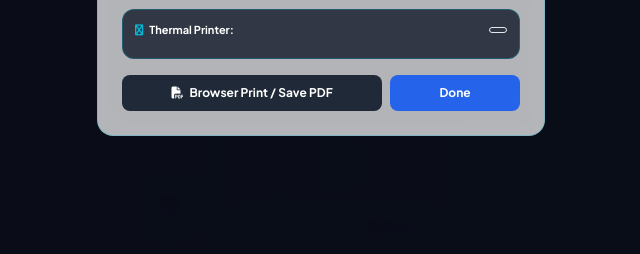
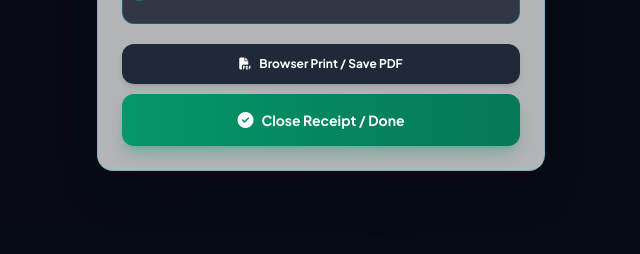
Before and after one commit to makeithmanmanners-stack/sherylSystem., a Django app: page / in a window 1280 px wide. Shown: the part 980-1234 px from the top of the page, without its empty margins (319-959 px from the left). Run offline with Django 5.2, Linux system fonts and the light colour scheme; a user stored in the database is signed in; data comes from the database, SQL or seed files in the repository; both versions use the stored data as it was after the commit; data that the repository does not hold is empty; some libraries are stand-ins or nearby versions.

Commit message:
Upgrade Storefront modal close buttons with high visibility, ESC key shortcuts, backdrop click closing, and prominent Close Receipt button

```diff
--- a/templates/store.html
+++ b/templates/store.html
@@ -451,10 +451,13 @@
     </div>
 
     <!-- Order Confirmation Modal (Mobile & Desktop Friendly) -->
-    <div x-show="showConfirmOrderModal" class="fixed inset-0 z-50 flex items-center justify-center bg-gray-950/85 backdrop-blur-md p-4" x-transition>
-        <div class="glass-card max-w-md w-full p-6 relative border border-accentCyan/40 animate-fadeIn shadow-2xl">
-            <button @click="showConfirmOrderModal = false" class="absolute top-4 right-4 text-gray-400 hover:text-white">
-                <i class="fa-solid fa-xmark text-lg"></i>
+    <div x-show="showConfirmOrderModal"
+         @click.self="showConfirmOrderModal = false"
+         @keydown.window.escape="showConfirmOrderModal = false"
+         class="fixed inset-0 z-50 flex items-center justify-center bg-gray-950/85 backdrop-blur-md p-4 cursor-pointer" x-transition>
+        <div class="glass-card max-w-md w-full p-6 relative border border-accentCyan/40 animate-fadeIn shadow-2xl cursor-default">
+            <button type="button" @click="showConfirmOrderModal = false" class="absolute top-3 right-3 w-9 h-9 bg-gray-800 hover:bg-red-600 text-white rounded-full flex items-center justify-center transition-all z-50 cursor-pointer shadow-md border border-glassBorder" title="Close Modal (Esc)">
+                <i class="fa-solid fa-xmark text-base"></i>
             </button>
 
             <div class="flex items-center gap-3 mb-4 border-b border-glassBorder pb-3">
@@ -552,10 +555,13 @@
     </div>
 
     <!-- Checkout Confirmation Modal -->
-    <div x-show="showReceipt" class="fixed inset-0 z-50 flex items-center justify-center bg-gray-950/80 backdrop-blur-sm p-4" x-transition>
-        <div id="receipt-print-area" class="glass-card max-w-md w-full p-6 relative border border-accentCyan/30 max-h-[90vh] overflow-y-auto">
-            <button @click="showReceipt = false" class="absolute top-4 right-4 text-gray-550 hover:text-white no-print">
-                <i class="fa-solid fa-circle-xmark text-xl"></i>
+    <div x-show="showReceipt"
+         @click.self="showReceipt = false"
+         @keydown.window.escape="showReceipt = false"
+         class="fixed inset-0 z-50 flex items-center justify-center bg-gray-950/85 backdrop-blur-md p-4 cursor-pointer" x-transition>
+        <div id="receipt-print-area" class="glass-card max-w-md w-full p-6 relative border border-accentCyan/30 max-h-[90vh] overflow-y-auto cursor-default shadow-2xl">
+            <button type="button" @click="showReceipt = false" class="absolute top-3 right-3 w-10 h-10 bg-gray-800 hover:bg-red-600 text-white rounded-full flex items-center justify-center transition-all z-50 cursor-pointer shadow-xl border border-glassBorder no-print" title="Close Receipt (Esc)">
+                <i class="fa-solid fa-xmark text-lg"></i>
             </button>
 
             <div class="text-center pb-4 border-b border-glassBorder">
@@ -705,12 +711,12 @@
                 </div>
             </div>
 
-            <div class="mt-4 flex items-center gap-2 no-print">
-                <button @click="printReceipt()" class="flex-grow bg-gray-800 hover:bg-gray-700 text-white font-bold text-xs py-2.5 rounded-lg transition-all flex items-center justify-center gap-1.5">
+            <div class="mt-5 flex flex-col gap-2.5 no-print">
+                <button type="button" @click="printReceipt()" class="w-full bg-gray-800 hover:bg-gray-700 text-white font-bold text-xs py-3 rounded-xl transition-all flex items-center justify-center gap-2 cursor-pointer shadow-md">
                     <i class="fa-solid fa-file-pdf"></i> Browser Print / Save PDF
                 </button>
-                <button @click="showReceipt = false" class="flex-grow bg-accentBlue hover:bg-accentBlue/80 text-white font-bold text-xs py-2.5 rounded-lg transition-all flex items-center justify-center">
-                    Done
+                <button type="button" @click="showReceipt = false" class="w-full bg-gradient-to-r from-emerald-600 to-emerald-700 hover:from-emerald-700 hover:to-emerald-800 text-white font-black text-sm py-3.5 rounded-xl transition-all flex items-center justify-center gap-2 cursor-pointer shadow-lg shadow-emerald-600/30">
+                    <i class="fa-solid fa-circle-check text-base"></i> Close Receipt / Done
                 </button>
             </div>
         </div>
```
Also changed, not shown: db.sqlite3.
